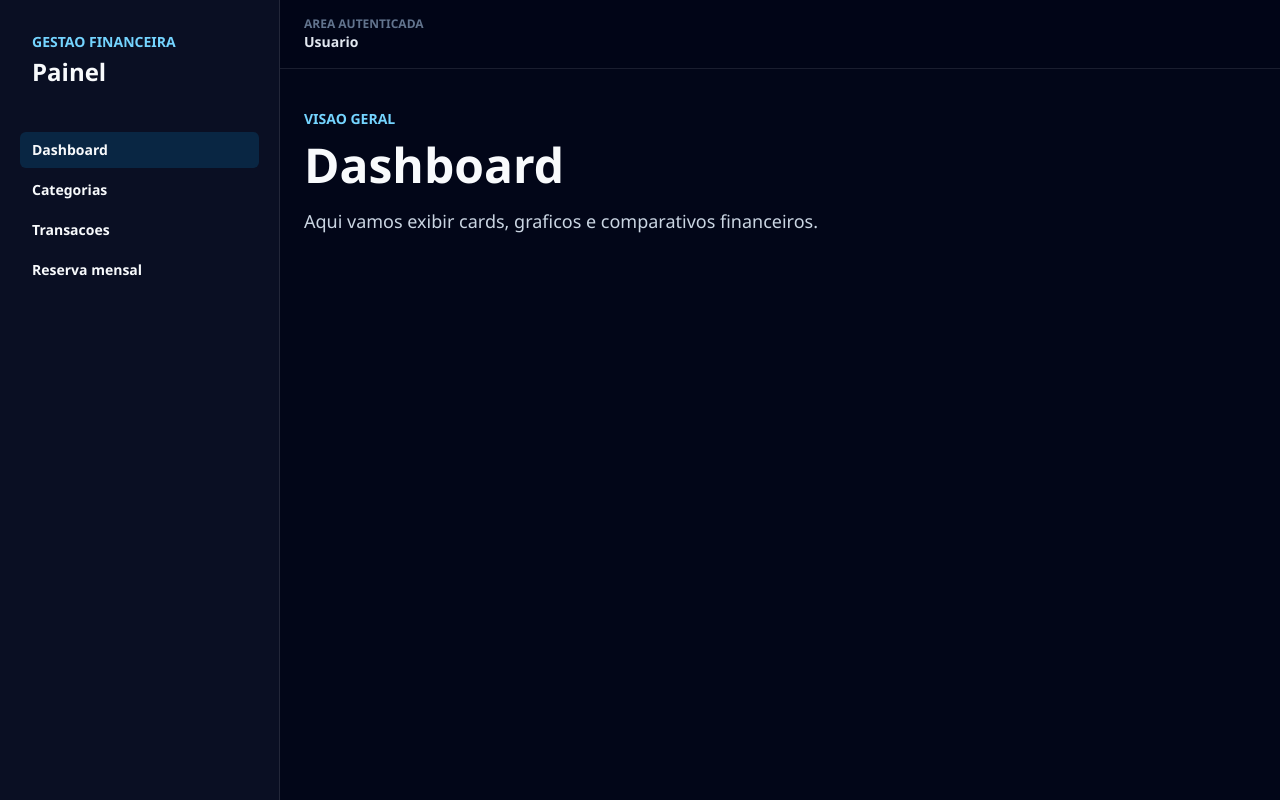
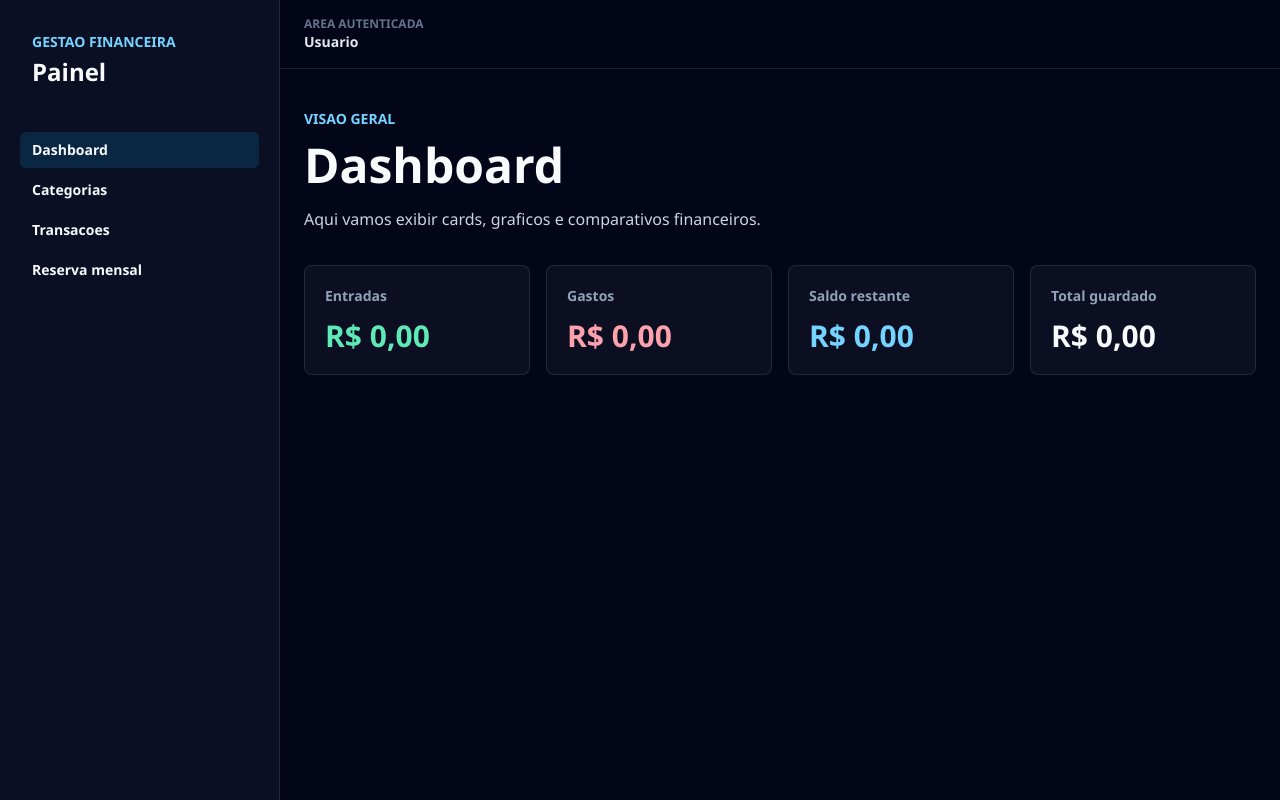
Before and after one commit to nathanjsilva/api-gestao-financeira, a Vue app in the folder frontend/: page /dashboard in a window 1280 px wide. Built offline with nearby package versions, Linux system fonts and the light colour scheme.

Commit message:
componentes reutilizaveis

```diff
--- /dev/null
+++ b/frontend/src/components/base/BaseButton.vue
@@ -0,0 +1,36 @@
+<script setup>
+defineProps({
+  type: {
+    type: String,
+    default: 'button',
+  },
+  variant: {
+    type: String,
+    default: 'primary',
+  },
+  disabled: {
+    type: Boolean,
+    default: false,
+  },
+  loading: {
+    type: Boolean,
+    default: false,
+  },
+})
+</script>
+
+<template>
+  <button
+    :type="type"
+    :disabled="disabled || loading"
+    class="inline-flex h-11 items-center justify-center rounded-md px-4 text-sm font-bold transition disabled:cursor-not-allowed disabled:opacity-60"
+    :class="{
+      'bg-sky-400 text-slate-950 hover:bg-sky-300': variant === 'primary',
+      'border border-white/10 bg-white/5 text-slate-100 hover:bg-white/10': variant === 'secondary',
+      'bg-rose-500/15 text-rose-200 hover:bg-rose-500/25': variant === 'danger',
+    }"
+  >
+    <span v-if="loading">Carregando...</span>
+    <slot v-else />
+  </button>
+</template>
--- /dev/null
+++ b/frontend/src/components/base/BaseCard.vue
@@ -0,0 +1,5 @@
+<template>
+  <section class="rounded-lg border border-white/10 bg-white/[0.04] p-5 shadow-2xl shadow-black/10">
+    <slot />
+  </section>
+</template>
--- /dev/null
+++ b/frontend/src/components/base/BaseInput.vue
@@ -0,0 +1,48 @@
+<script setup>
+defineProps({
+  id: {
+    type: String,
+    required: true,
+  },
+  label: {
+    type: String,
+    required: true,
+  },
+  modelValue: {
+    type: [String, Number],
+    default: '',
+  },
+  type: {
+    type: String,
+    default: 'text',
+  },
+  placeholder: {
+    type: String,
+    default: '',
+  },
+  error: {
+    type: String,
+    default: '',
+  },
+})
+
+defineEmits(['update:modelValue'])
+</script>
+
+<template>
+  <div>
+    <label :for="id" class="mb-2 block text-sm font-semibold text-slate-200">
+      {{ label }}
+    </label>
+    <input
+      :id="id"
+      :type="type"
+      :value="modelValue"
+      :placeholder="placeholder"
+      class="h-11 w-full rounded-md border bg-slate-950/70 px-3 text-sm text-slate-50 outline-none transition placeholder:text-slate-600 focus:border-sky-400"
+      :class="error ? 'border-rose-400/70' : 'border-white/10'"
+      @input="$emit('update:modelValue', $event.target.value)"
+    >
+    <p v-if="error" class="mt-2 text-sm text-rose-300">{{ error }}</p>
+  </div>
+</template>
--- /dev/null
+++ b/frontend/src/components/data-display/MetricCard.vue
@@ -0,0 +1,38 @@
+<script setup>
+defineProps({
+  label: {
+    type: String,
+    required: true,
+  },
+  value: {
+    type: String,
+    required: true,
+  },
+  hint: {
+    type: String,
+    default: '',
+  },
+  tone: {
+    type: String,
+    default: 'neutral',
+  },
+})
+</script>
+
+<template>
+  <article class="rounded-lg border border-white/10 bg-white/[0.04] p-5">
+    <p class="text-sm font-semibold text-slate-400">{{ label }}</p>
+    <strong
+      class="mt-3 block text-3xl font-black"
+      :class="{
+        'text-slate-50': tone === 'neutral',
+        'text-emerald-300': tone === 'positive',
+        'text-rose-300': tone === 'negative',
+        'text-sky-300': tone === 'info',
+      }"
+    >
+      {{ value }}
+    </strong>
+    <p v-if="hint" class="mt-3 text-sm text-slate-500">{{ hint }}</p>
+  </article>
+</template>
--- /dev/null
+++ b/frontend/src/components/layout/PageHeader.vue
@@ -0,0 +1,35 @@
+<script setup>
+defineProps({
+  eyebrow: {
+    type: String,
+    default: '',
+  },
+  title: {
+    type: String,
+    required: true,
+  },
+  description: {
+    type: String,
+    default: '',
+  },
+})
+</script>
+
+<template>
+  <header class="mb-8">
+    <p v-if="eyebrow" class="mb-3 text-sm font-bold uppercase text-sky-300">
+      {{ eyebrow }}
+    </p>
+    <div class="flex flex-col gap-4 md:flex-row md:items-end md:justify-between">
+      <div>
+        <h1 class="text-4xl font-black leading-none text-slate-50 md:text-5xl">
+          {{ title }}
+        </h1>
+        <p v-if="description" class="mt-4 max-w-2xl text-base leading-7 text-slate-300">
+          {{ description }}
+        </p>
+      </div>
+      <slot name="actions" />
+    </div>
+  </header>
+</template>
--- a/frontend/src/pages/categories/CategoriesPage.vue
+++ b/frontend/src/pages/categories/CategoriesPage.vue
@@ -1,9 +1,18 @@
+<script setup>
+import BaseButton from '../../components/base/BaseButton.vue'
+import PageHeader from '../../components/layout/PageHeader.vue'
+</script>
+
 <template>
   <section class="mx-auto max-w-6xl px-6 py-10">
-    <p class="mb-3 text-sm font-bold uppercase text-sky-300">Organizacao</p>
-    <h1 class="mb-4 text-5xl font-black leading-none text-slate-50">Categorias</h1>
-    <p class="max-w-2xl text-lg leading-8 text-slate-300">
-      Esta tela vai listar, criar, editar e excluir categorias.
-    </p>
+    <PageHeader
+      eyebrow="Organizacao"
+      title="Categorias"
+      description="Esta tela vai listar, criar, editar e excluir categorias."
+    >
+      <template #actions>
+        <BaseButton>Nova categoria</BaseButton>
+      </template>
+    </PageHeader>
   </section>
 </template>
--- a/frontend/src/pages/dashboard/DashboardPage.vue
+++ b/frontend/src/pages/dashboard/DashboardPage.vue
@@ -1,9 +1,21 @@
+<script setup>
+import MetricCard from '../../components/data-display/MetricCard.vue'
+import PageHeader from '../../components/layout/PageHeader.vue'
+</script>
+
 <template>
   <section class="mx-auto max-w-6xl px-6 py-10">
-    <p class="mb-3 text-sm font-bold uppercase text-sky-300">Visao geral</p>
-    <h1 class="mb-4 text-5xl font-black leading-none text-slate-50">Dashboard</h1>
-    <p class="max-w-2xl text-lg leading-8 text-slate-300">
-      Aqui vamos exibir cards, graficos e comparativos financeiros.
-    </p>
+    <PageHeader
+      eyebrow="Visao geral"
+      title="Dashboard"
+      description="Aqui vamos exibir cards, graficos e comparativos financeiros."
+    />
+
+    <div class="grid gap-4 md:grid-cols-2 xl:grid-cols-4">
+      <MetricCard label="Entradas" value="R$ 0,00" tone="positive" />
+      <MetricCard label="Gastos" value="R$ 0,00" tone="negative" />
+      <MetricCard label="Saldo restante" value="R$ 0,00" tone="info" />
+      <MetricCard label="Total guardado" value="R$ 0,00" />
+    </div>
   </section>
 </template>
--- a/frontend/src/pages/monthly-reserve/MonthlyReservePage.vue
+++ b/frontend/src/pages/monthly-reserve/MonthlyReservePage.vue
@@ -1,9 +1,13 @@
+<script setup>
+import PageHeader from '../../components/layout/PageHeader.vue'
+</script>
+
 <template>
   <section class="mx-auto max-w-6xl px-6 py-10">
-    <p class="mb-3 text-sm font-bold uppercase text-sky-300">Reserva financeira</p>
-    <h1 class="mb-4 text-5xl font-black leading-none text-slate-50">Reserva mensal</h1>
-    <p class="max-w-2xl text-lg leading-8 text-slate-300">
-      Esta tela vai controlar reserva anterior, investimento e total guardado.
-    </p>
+    <PageHeader
+      eyebrow="Reserva financeira"
+      title="Reserva mensal"
+      description="Esta tela vai controlar reserva anterior, investimento e total guardado."
+    />
   </section>
 </template>
--- a/frontend/src/pages/transactions/TransactionsPage.vue
+++ b/frontend/src/pages/transactions/TransactionsPage.vue
@@ -1,9 +1,13 @@
+<script setup>
+import PageHeader from '../../components/layout/PageHeader.vue'
+</script>
+
 <template>
   <section class="mx-auto max-w-6xl px-6 py-10">
-    <p class="mb-3 text-sm font-bold uppercase text-sky-300">Lancamentos</p>
-    <h1 class="mb-4 text-5xl font-black leading-none text-slate-50">Transacoes</h1>
-    <p class="max-w-2xl text-lg leading-8 text-slate-300">
-      Aqui vamos controlar entradas, saidas, filtros e busca por competencia.
-    </p>
+    <PageHeader
+      eyebrow="Lancamentos"
+      title="Transacoes"
+      description="Aqui vamos controlar entradas, saidas, filtros e busca por competencia."
+    />
   </section>
 </template>
```
